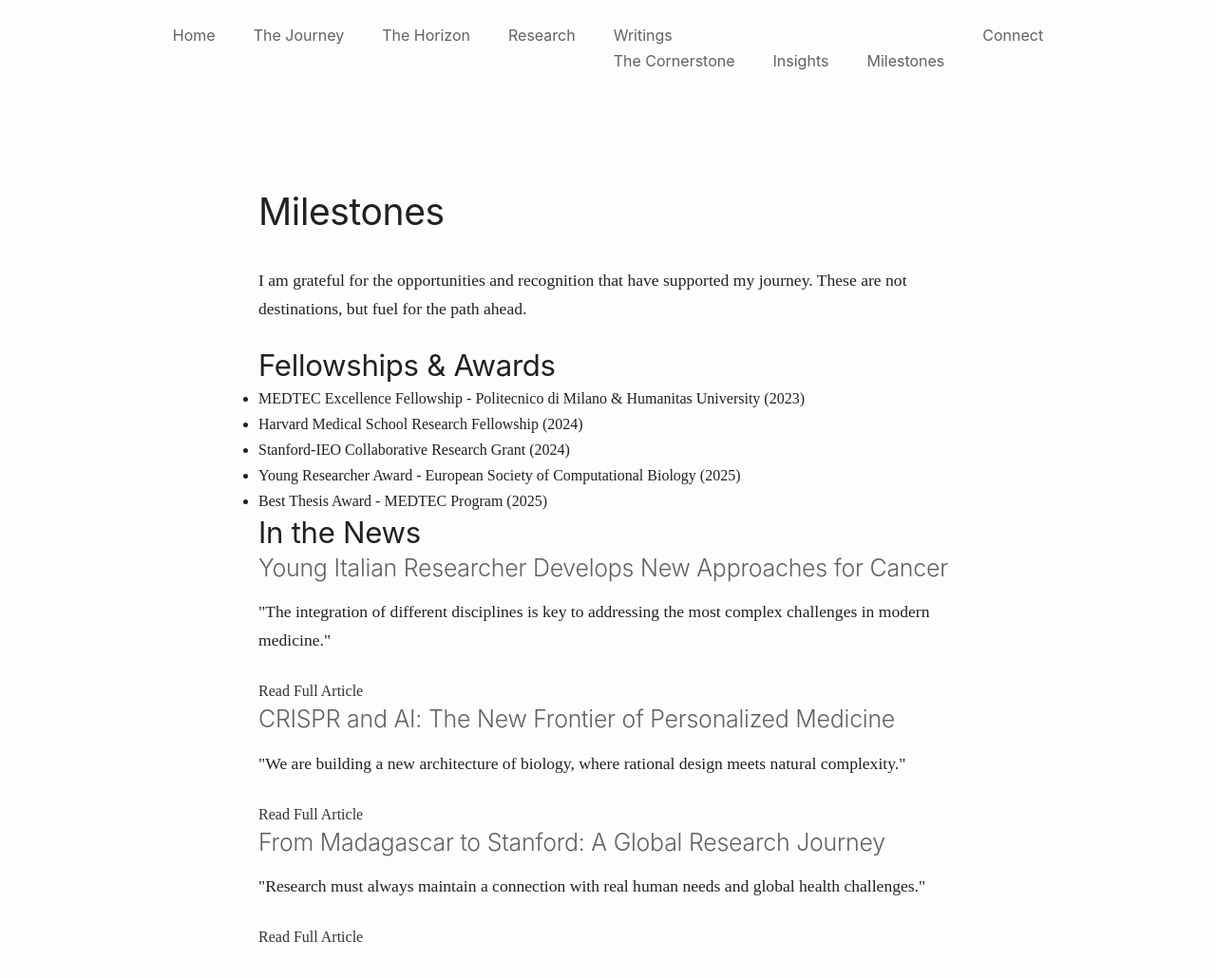
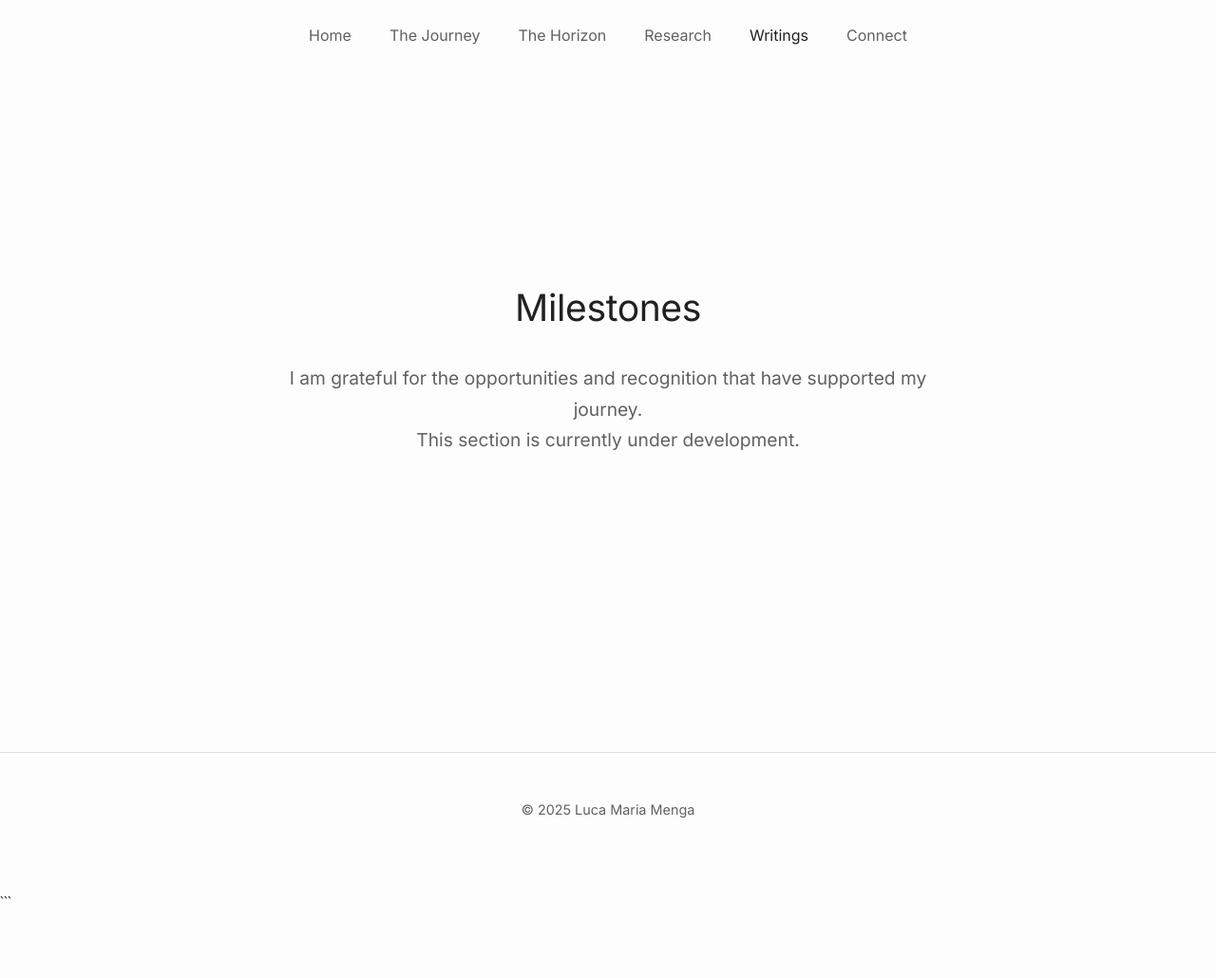
Before and after one commit to LucaM00/my-website, a plain HTML site: page writings-milestones.html in a window 1280 px wide. Shown: the top 1030 px of the page at 95% size. After the commit the page ends 965 px from the top, so only its background shows below. Drawn offline with Linux system fonts and the light colour scheme.

Commit message:
Update writings-milestones.html

````diff
--- a/writings-milestones.html
+++ b/writings-milestones.html
@@ -5,69 +5,54 @@
     <meta name="viewport" content="width=device-width, initial-scale=1.0">
     <title>Milestones - Luca Maria Menga</title>
     <link rel="stylesheet" href="css/style.css">
+    <link rel="preconnect" href="https://fonts.googleapis.com">
+    <link rel="preconnect" href="https://fonts.gstatic.com" crossorigin>
+    <link href="https://fonts.googleapis.com/css2?family=Inter:wght@300;400;500&family=Lora:ital,wght@0,400;1,400&display=swap" rel="stylesheet">
   </head>
   <body>
     <header>
       <nav>
         <ul>
-                <li><a href="index.html">Home</a></li>
-                <li><a href="journey.html">The Journey</a></li>
-                <li><a href="horizon.html">The Horizon</a></li>
-                <li><a href="research.html">Research</a></li>
           <li>
-                    <a href="#">Writings</a>
-                    <ul class="dropdown">
-                        <li><a href="writings-cornerstone.html">The Cornerstone</a></li>
-                        <li><a href="writings-insights.html">Insights</a></li>
-                        <li><a href="writings-milestones.html">Milestones</a></li>
+            <a href="index.html">Home</a>
+          </li>
+          <li>
+            <a href="journey.html">The Journey</a>
+          </li>
+          <li>
+            <a href="horizon.html">The Horizon</a>
+          </li>
+          <li>
+            <a href="research.html">Research</a>
+          </li>
+          <li class="dropdown-container">
+            <a href="#" class="active">Writings</a>
+            <ul class="dropdown-menu">
+              <li>
+                <a href="writings-cornerstone.html">The Cornerstone</a>
+              </li>
+              <li>
+                <a href="writings-insights.html">Insights</a>
+              </li>
+              <li>
+                <a href="writings-milestones.html">Milestones</a>
+              </li>
             </ul>
           </li>
-                <li><a href="connect.html">Connect</a></li>
+          <li>
+            <a href="connect.html">Connect</a>
+          </li>
         </ul>
       </nav>
     </header>
-    <main>
-        <div class="container">
+    <main class="container fade-in">
+      <div class="placeholder-container">
         <h2>Milestones</h2>
-            <p>I am grateful for the opportunities and recognition that have supported my journey. These are not destinations, but fuel for the path ahead.</p>
-
-            <section class="content-section">
-                <h3>Fellowships & Awards</h3>
-                <ul class="awards-list">
-                    <li>MEDTEC Excellence Fellowship - Politecnico di Milano & Humanitas University (2023)</li>
-                    <li>Harvard Medical School Research Fellowship (2024)</li>
-                    <li>Stanford-IEO Collaborative Research Grant (2024)</li>
-                    <li>Young Researcher Award - European Society of Computational Biology (2025)</li>
-                    <li>Best Thesis Award - MEDTEC Program (2025)</li>
-                </ul>
-            </section>
-
-            <section class="content-section">
-                <h3>In the News</h3>
-                <div class="media-grid">
-                    <div class="media-card">
-                        <h4>Young Italian Researcher Develops New Approaches for Cancer</h4>
-                        <p class="media-quote">"The integration of different disciplines is key to addressing the most complex challenges in modern medicine."</p>
-                        <a href="#" class="btn">Read Full Article</a>
-                    </div>
-
-                    <div class="media-card">
-                        <h4>CRISPR and AI: The New Frontier of Personalized Medicine</h4>
-                        <p class="media-quote">"We are building a new architecture of biology, where rational design meets natural complexity."</p>
-                        <a href="#" class="btn">Read Full Article</a>
-                    </div>
-
-                    <div class="media-card">
-                        <h4>From Madagascar to Stanford: A Global Research Journey</h4>
-                        <p class="media-quote">"Research must always maintain a connection with real human needs and global health challenges."</p>
-                        <a href="#" class="btn">Read Full Article</a>
-                    </div>
-                </div>
-            </section>
+        <p>I am grateful for the opportunities and recognition that have supported my journey. <br>This section is currently under development. </p>
       </div>
     </main>
     <footer>
-        <!-- Footer content will go here -->
+      <p>&copy; 2025 Luca Maria Menga</p>
     </footer>
   </body>
-</html>
+</html> ```
````
Lines whose indentation alone changed are shown as unchanged.
